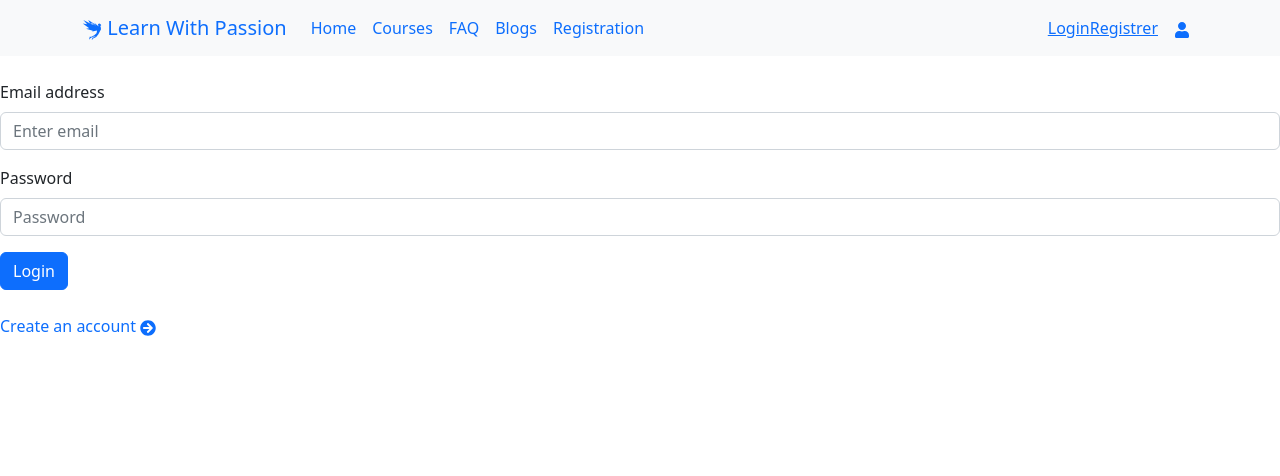
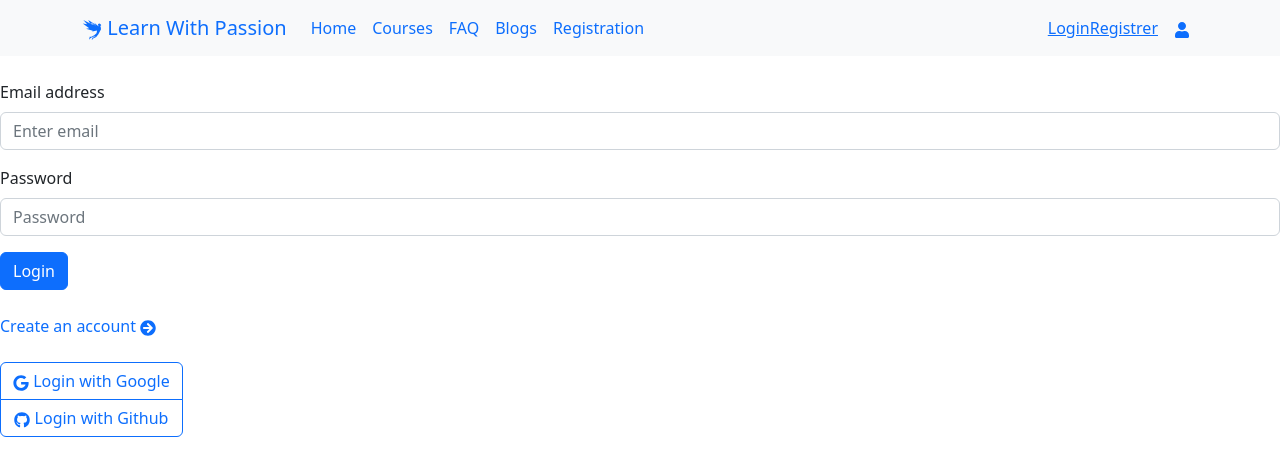
Before and after one commit to nkbadhon/Learn-With-Passion, a React (Create React App) app: page /login in a window 1280 px wide. Shown: the top 476 px of the page. Built offline with nearby package versions, Linux system fonts and the light colour scheme; no server answers.

Commit message:
Pdf added

```diff
--- a/package.json
+++ b/package.json
@@ -3,6 +3,7 @@
   "version": "0.1.0",
   "private": true,
   "dependencies": {
+    "@react-pdf/renderer": "^3.0.0",
     "@testing-library/jest-dom": "^5.16.5",
     "@testing-library/react": "^13.4.0",
     "@testing-library/user-event": "^13.5.0",
@@ -14,6 +15,7 @@
     "react-icons": "^4.6.0",
     "react-router-dom": "^6.4.2",
     "react-scripts": "5.0.1",
+    "react-to-pdf": "^0.0.14",
     "web-vitals": "^2.1.4"
   },
   "scripts": {
--- a/src/Pages/Checkout/Checkout.js
+++ b/src/Pages/Checkout/Checkout.js
@@ -24,6 +24,11 @@ const Checkout = () => {
                 <Card.Text>
                     <h2 className='text-primary px-4'>User Email: {user?.email}</h2>
                 </Card.Text>
+                <Card.Text>
+                    <h2 className='text-primary px-4'>User Name: {user?.displayName}</h2>
+                </Card.Text>
+
+
 
                 <Card.Img className='course_img p-4' variant="top" src={cour.photo_url} />
                 <Card.Body>
--- a/src/Pages/Course-Detailse/Detailse.js
+++ b/src/Pages/Course-Detailse/Detailse.js
@@ -3,18 +3,24 @@ import { useLoaderData } from "react-router-dom";
 import Button from 'react-bootstrap/Button';
 import Card from 'react-bootstrap/Card';
 import { Container } from 'react-bootstrap';
-import { FaClock } from "react-icons/fa";
+import { FaClock, FaRegFilePdf } from "react-icons/fa";
 import { Link } from "react-router-dom";
 const Detailse = () => {
     const cour = useLoaderData();
 
     console.log(cour.id)
+
+
+
+
     return (
         <Container>
             <Card>
-                <Card.Header className='d-flex justify-content-between mb-2'> <div className='text-primary'><Card.Title>{cour.name}</Card.Title></div> <div><Card.Text className='text-primary'><FaClock></FaClock>
+                <Card.Header className='d-flex justify-content-between mb-2'> <div className='text-primary'><Card.Title>{cour.name}</Card.Title></div>  <div><Card.Text className='text-primary'><FaClock></FaClock>
                     {cour.duraion}
-                </Card.Text></div> </Card.Header>
+                </Card.Text>
+                </div><div><h4><FaRegFilePdf className='text-primary text-large'> </FaRegFilePdf></h4></div>
+                </Card.Header>
                 <Card.Img className='course_img p-4' variant="top" src={cour.photo_url} />
                 <Card.Body>
 
--- a/src/Pages/Shared/Login/Login.js
+++ b/src/Pages/Shared/Login/Login.js
@@ -4,14 +4,45 @@ import Button from 'react-bootstrap/Button';
 import Form from 'react-bootstrap/Form';
 import { useLocation, useNavigate } from 'react-router-dom';
 import { AuthContext } from '../../../Context/AuthProvider/AuthProvider';
-import { FaArrowCircleRight } from "react-icons/fa";
+import { FaArrowCircleRight, FaGithub, FaGoogle } from "react-icons/fa";
 import { Link } from "react-router-dom";
+import { ButtonGroup } from 'react-bootstrap';
+import { GithubAuthProvider, GoogleAuthProvider } from 'firebase/auth';
 
 const Login = () => {
+    const { signIn, providerLogin } = useContext(AuthContext);
+
+    const googleProvider = new GoogleAuthProvider();
+    const githHubProvider = new GithubAuthProvider();
+
+    const handleGithubSignIn = () => {
+        providerLogin(githHubProvider)
+            .then(result => {
+                const user = result.user;
+
+                console.log(user)
+            })
+            .catch(error => {
+                console.error(error)
+            })
+    }
+
+    const handleGoogleLogin = () => {
+        providerLogin(googleProvider)
+            .then(result => {
+                const user = result.user;
+                console.log(user);
+            })
+            .catch(error => {
+                console.error(error)
+                setError(error.message)
+            })
+    }
+
 
     const [error, setError] = useState('')
 
-    const { signIn } = useContext(AuthContext);
+
     const navigate = useNavigate();
     const location = useLocation();
     const from = location.state?.from?.pathname || '/';
@@ -35,6 +66,7 @@ const Login = () => {
             })
     }
     return (
+        <>
             <Form onSubmit={handleSubmit}>
                 <Form.Group className="mb-3" controlId="formBasicEmail">
 
@@ -58,6 +90,16 @@ const Login = () => {
                 </Form.Text>
 
             </Form>
+
+            <br />
+
+            <div>
+                <ButtonGroup vertical>
+                    <Button onClick={handleGoogleLogin} variant="outline-primary"> <FaGoogle></FaGoogle> Login with Google</Button>
+                    <Button onClick={handleGithubSignIn} variant="outline-primary"><FaGithub></FaGithub> Login with Github</Button>
+                </ButtonGroup>
+            </div>
+        </>
     );
 };
 
--- a/src/Pages/Shared/Registration/Registration.js
+++ b/src/Pages/Shared/Registration/Registration.js
@@ -5,7 +5,7 @@ import ButtonGroup from 'react-bootstrap/ButtonGroup';
 import { FaGoogle, FaGithub } from "react-icons/fa";
 import { useContext } from 'react';
 import { AuthContext } from '../../../Context/AuthProvider/AuthProvider';
-import { GoogleAuthProvider } from 'firebase/auth';
+import { GithubAuthProvider, GoogleAuthProvider, signInWithPopup } from 'firebase/auth';
 import { useState } from 'react';
 import { Link } from "react-router-dom";
 import { FaArrowCircleRight } from "react-icons/fa";
@@ -16,14 +16,30 @@ const Registration = () => {
 
     const { providerLogin, createUser, updateUserProfile } = useContext(AuthContext);
 
-    const googleProvider = new GoogleAuthProvider()
+    const googleProvider = new GoogleAuthProvider();
+    const githHubProvider = new GithubAuthProvider();
 
+    const handleGithubSignIn = () => {
+        providerLogin(githHubProvider)
+            .then(result => {
+                const user = result.user;
+
+                console.log(user)
+            })
+            .catch(error => {
+                console.error(error)
+            })
+    }
 
     const handleGoogleLogin = () => {
         providerLogin(googleProvider)
             .then(result => {
                 const user = result.user;
                 console.log(user);
+            })
+            .catch(error => {
+                console.error(error)
+                setError(error.message)
             })
     }
 
@@ -103,7 +119,7 @@ const Registration = () => {
             <div>
                 <ButtonGroup vertical>
                     <Button onClick={handleGoogleLogin} variant="outline-primary"> <FaGoogle></FaGoogle> Login with Google</Button>
-                    <Button variant="outline-primary"><FaGithub></FaGithub> Login with Github</Button>
+                    <Button onClick={handleGithubSignIn} variant="outline-primary"><FaGithub></FaGithub> Login with Github</Button>
                 </ButtonGroup>
             </div>
 
--- a/src/firebase/firebase.config.js
+++ b/src/firebase/firebase.config.js
@@ -5,12 +5,12 @@ import { initializeApp } from "firebase/app";
 
 // Your web app's Firebase configuration
 const firebaseConfig = {
-    apiKey: "AIzaSyAhTxnUtwIal227h3IMn1dA84RoXgK7k-I",
-    authDomain: "learn-with-passion.firebaseapp.com",
-    projectId: "learn-with-passion",
-    storageBucket: "learn-with-passion.appspot.com",
-    messagingSenderId: "428616615972",
-    appId: "1:428616615972:web:4256d850fafbef527f30b1"
+    apiKey: process.env.REACT_APP_apiKey,
+    authDomain: process.env.REACT_APP_authDomain,
+    projectId: process.env.REACT_APP_projectId,
+    storageBucket: process.env.REACT_APP_storageBucket,
+    messagingSenderId: process.env.REACT_APP_messagingSenderId,
+    appId: process.env.REACT_APP_appId
 };
 
 // Initialize Firebase
```
Also changed, not shown: src/Pages/Shared/Header/Header.js (+7 -0 lines), 1 other file (tests, documents, lock files or other folders). Lines whose indentation alone changed are shown as unchanged.
